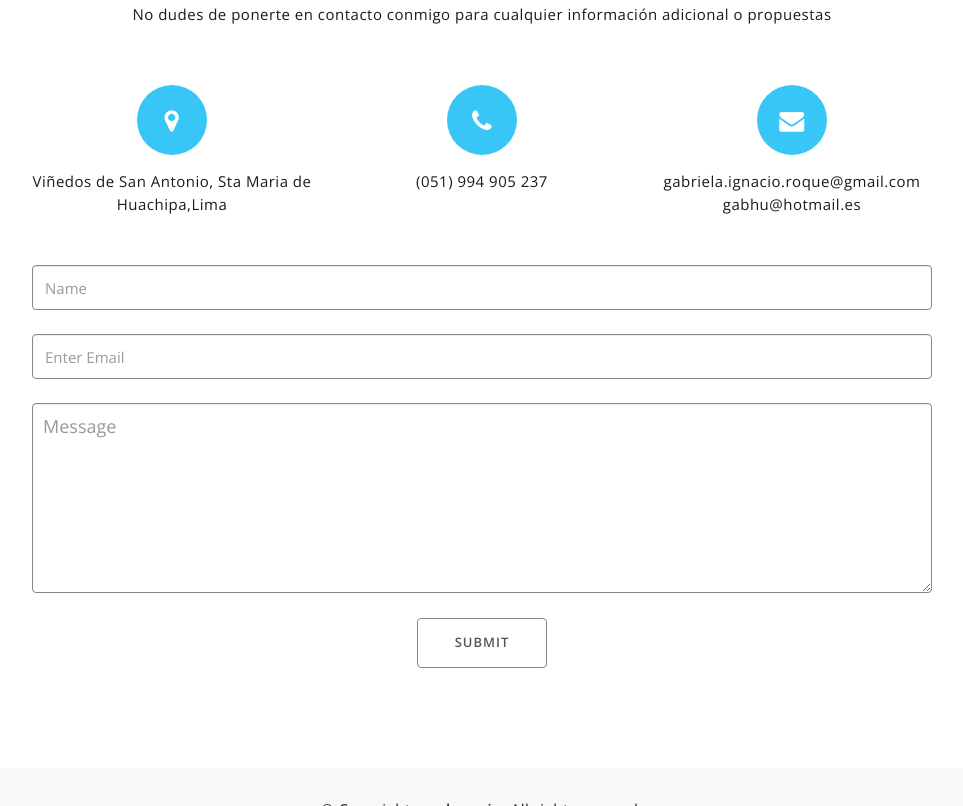
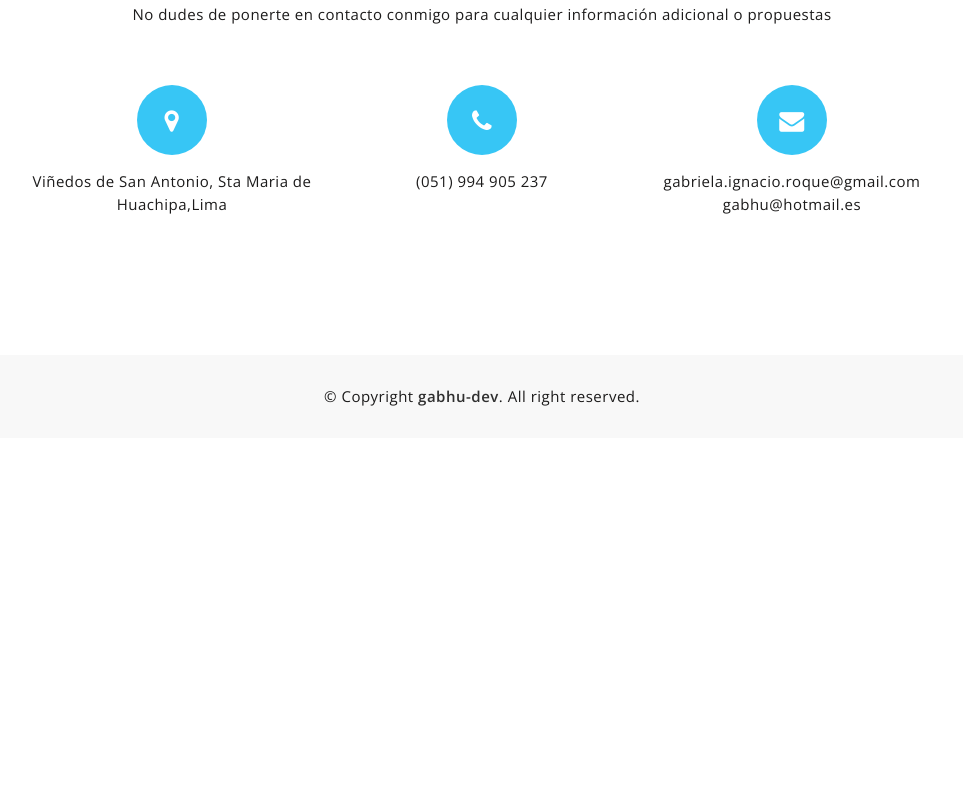
Before and after one commit to gabhu-dev/Portfolio, a website: page index.html in a window 1280 px wide. Shown: the part 2994-3800 px from the top of the page, without its empty margins (158-1121 px from the left). After the commit the page ends 3432 px from the top, so only its background shows below. Drawn offline with nearby package versions, Linux system fonts and the light colour scheme.

```diff
--- a/index.html
+++ b/index.html
@@ -150,7 +150,7 @@
                                 <div class="row">
                                     <div class="col-md-6">
                                         <div class="mu-about-content-left">
-                                            <img class="mu-profile-img" src="assets/images/profile.jpg" alt="Profile Image">
+                                            <img class="mu-profile-img" src="assets/images/profile.JPG" alt="Profile Image">
                                         </div>
                                     </div>
                                     <div class="col-md-6">
@@ -532,7 +532,7 @@
                                         </div>
                                     </div>
 
-                                    <div class="col-md-12">
+                                    <!-- <div class="col-md-12">
                                         <div class="mu-contact-bottom">
                                             <div id="form-messages"></div>
                                             <form id="ajax-contact" method="post" action="mailer.php" class="mu-contact-form">
@@ -548,7 +548,7 @@
                                                 <button type="submit" class="mu-send-msg-btn"><span>SUBMIT</span></button>
                                             </form>
                                         </div>
-                                    </div>
+                                    </div> -->
 
                                 </div>
                             </div>
@@ -570,7 +570,7 @@
     <footer id="mu-footer" role="contentinfo">
         <div class="container">
             <div class="mu-footer-area">
-                <p class="mu-copy-right">&copy; Copyright <a rel="nofollow" href="http://markups.io">markups.io</a>. All right reserved.</p>
+                <p class="mu-copy-right">&copy; Copyright <a rel="nofollow" href="">gabhu-dev</a>. All right reserved.</p>
             </div>
         </div>
 
```
Also changed, not shown: 2 other files.
